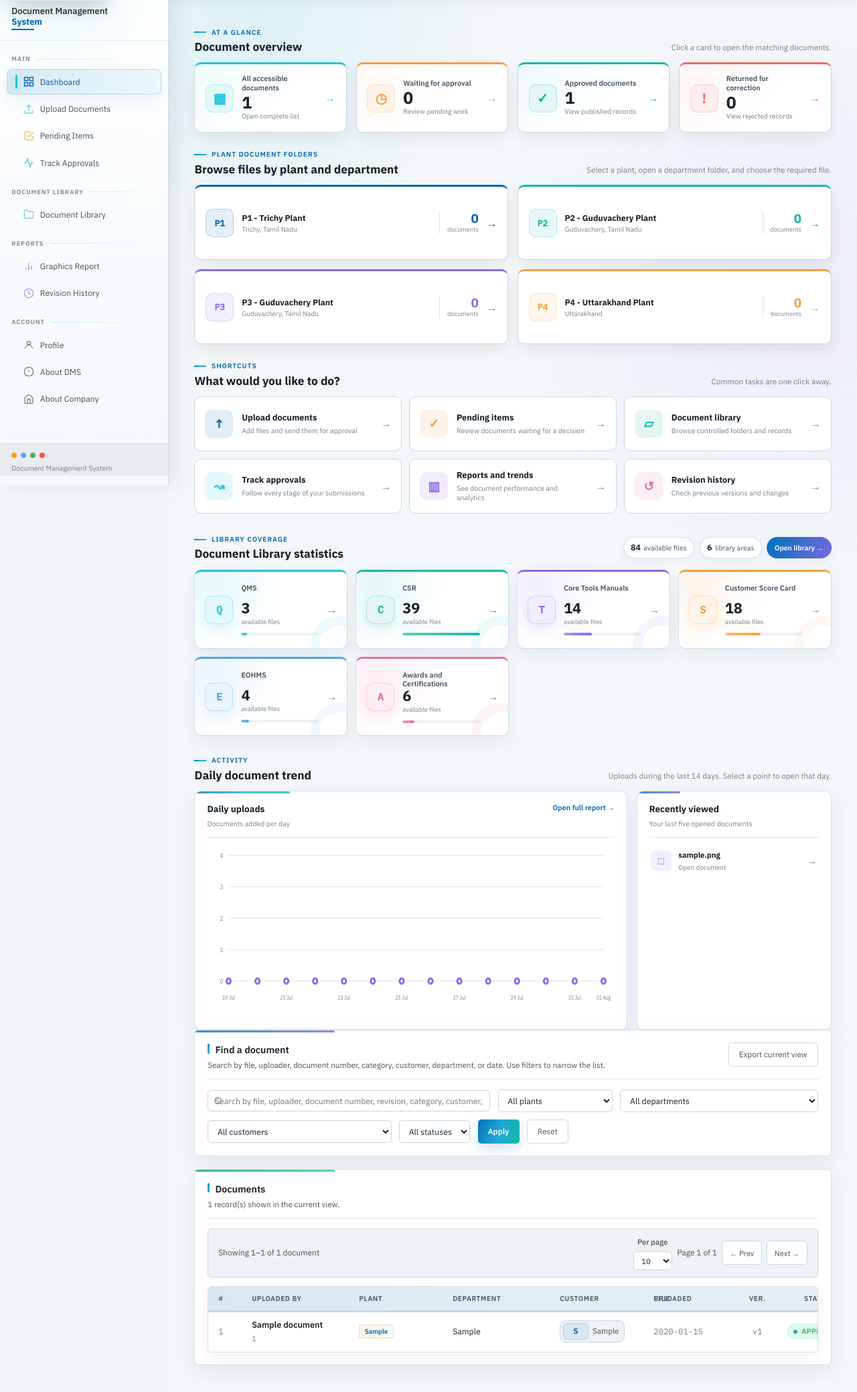
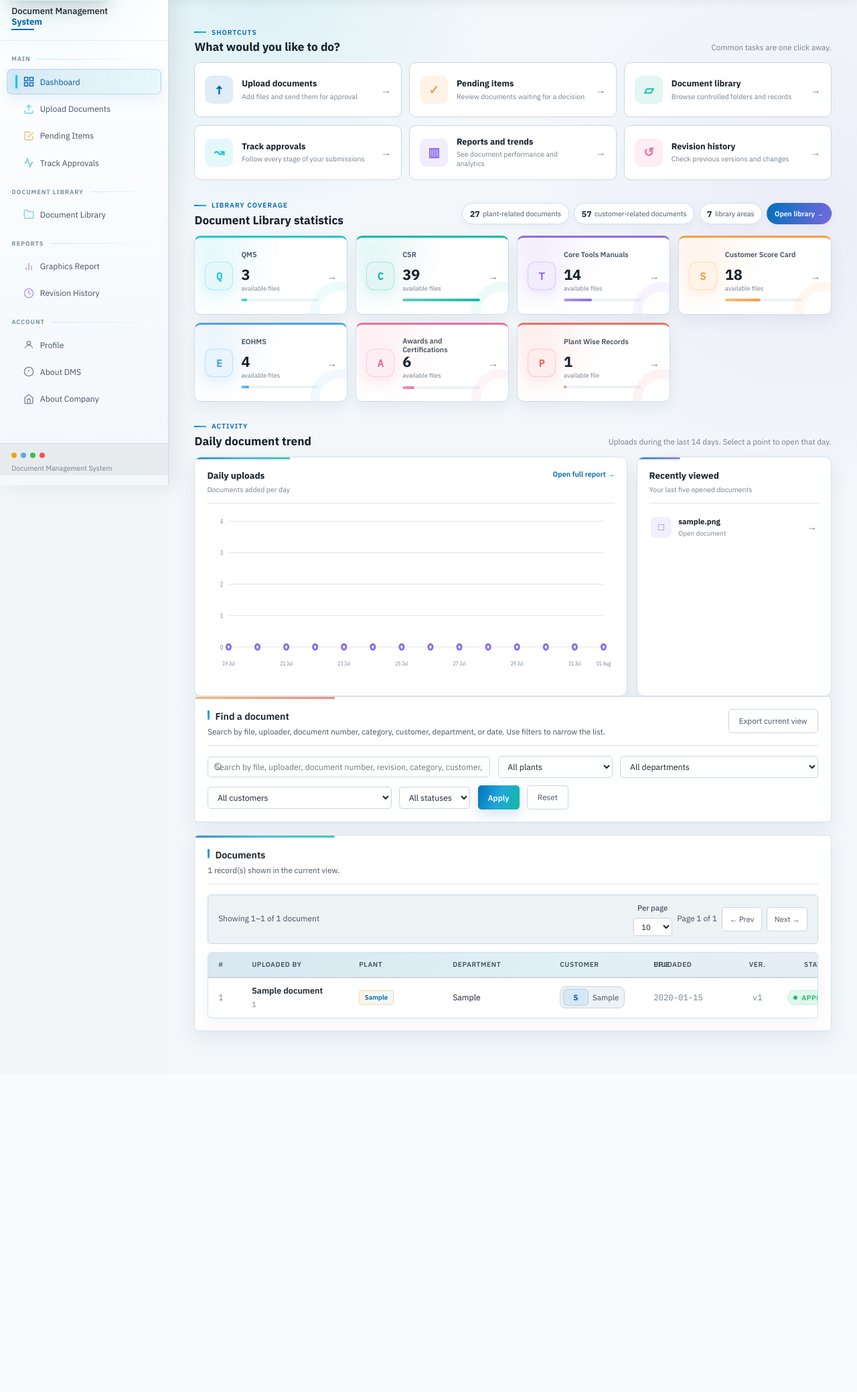
Before and after one commit to deepukishore/DMS-portal, a Flask app: page /dashboard in a window 1280 px wide. Shown: the part 75-2154 px from the top of the page at 67% size. After the commit the page ends 1629 px from the top, so only its background shows below. Run offline with Flask 3, Linux system fonts and the light colour scheme; the visitor is signed in with stand-in values (Sample User, id 1); data comes from the database, SQL or seed files in the repository; tables that the repository leaves empty hold one stand-in row (values such as "Sample post").

Commit message:
fix: dashboard

```diff
--- a/data/document_library_data.py
+++ b/data/document_library_data.py
@@ -9,6 +9,7 @@ LIBRARY_CATEGORIES = [
     {"key": "customer_score_card", "label": "Customer Score Card", "icon": "S"},
     {"key": "eohms", "label": "EOHMS", "icon": "E"},
     {"key": "awards_certifications", "label": "Awards and Certifications", "icon": "A"},
+    {"key": "plant_wise_records", "label": "Plant Wise Records", "icon": "P"},
 ]
 
 
@@ -24,8 +25,8 @@ CATEGORY_ALIASES = {
     "certification": {"key": "awards_certifications", "primary": "certifications"},
     # Keep old bookmarks working while presenting IATF Audit inside QMS.
     "audit_nc": {"key": "qms", "secondary": "iatf_audit"},
-    # The legacy Master Records library view is replaced by dashboard plant folders.
-    "master_records": {"key": "qms"},
+    # Keep old Master Records bookmarks working with the renamed library folder.
+    "master_records": {"key": "plant_wise_records"},
 }
 
 
@@ -367,14 +368,8 @@ LIBRARY_DATA = {
             },
         },
     },
-    "master_records": {
-        "description": "Master records organized by plant and department with L2 first approval and L1 final approval.",
+    "plant_wise_records": {
+        "description": "Approved records organized by plant and department.",
         "plants": MASTER_RECORD_PLANTS,
-        "approval_flow": [
-            "L2 Assistant Manager/Manager reviews and accepts the file.",
-            "The L2 first approver selects recipients or department heads for notification.",
-            "L1 HOD reviews the file and approves or rejects the final request.",
-            "Mail notification is sent to the selected people for new and revised documents.",
-        ],
     },
 }
--- a/routes/dashboard_routes.py
+++ b/routes/dashboard_routes.py
@@ -48,6 +48,15 @@ def _count_by(records, field):
             key=lambda item: (-item[1], item[0].lower()),
         )
     ]
+
+
+def _count_approved_by(records, field):
+    """Count only approved documents for dashboard navigation summaries."""
+    approved_records = [
+        record for record in records
+        if (record.get("approval_status") or "") == "Approved"
+    ]
+    return _count_by(approved_records, field)
 
 
 def _daily_upload_trend(records, days=14):
@@ -153,7 +162,7 @@ def index():
     page_records = records[(page - 1) * page_size: page * page_size] if total_records else []
 
     dashboard_overview = _record_status_counts(overview_records)
-    plant_counts = _count_by(overview_records, "plant")
+    plant_counts = _count_approved_by(overview_records, "plant")
     department_counts = _count_by(overview_records, "department")
     plant_count_map = {item["label"]: item["count"] for item in plant_counts}
     daily_trend = _daily_upload_trend(overview_records)
@@ -162,6 +171,14 @@ def index():
         access_department=visible_department,
     )
     library_total = sum(item["count"] for item in library_stats)
+    plant_library_total = sum(
+        item["count"] for item in library_stats
+        if item["key"] in {"qms", "core_tools_manuals", "eohms", "awards_certifications"}
+    )
+    customer_library_total = sum(
+        item["count"] for item in library_stats
+        if item["key"] in {"csr", "customer_score_card"}
+    )
 
     # Pop the one-time welcome flag set on login
     show_welcome = session.pop('show_welcome', False)
@@ -198,6 +215,8 @@ def index():
         daily_trend=daily_trend,
         library_stats=library_stats,
         library_total=library_total,
+        plant_library_total=plant_library_total,
+        customer_library_total=customer_library_total,
         recently_viewed=recently_viewed,
         bookmarks=bookmarks,
         show_welcome=show_welcome,
--- a/services/document_library_service.py
+++ b/services/document_library_service.py
@@ -246,7 +246,7 @@ class DocumentLibraryService:
         statistics = []
         for category in DocumentLibraryService.get_categories():
             category_key = category["key"]
-            if category_key == "master_records":
+            if category_key == "plant_wise_records":
                 from services.plant_asset_service import PlantAssetService
 
                 file_count = PlantAssetService.get_available_file_count(
@@ -336,8 +336,7 @@ class DocumentLibraryService:
             }
             data["description"] = "Browse quality management documents by category."
 
-        if category_key == "master_records":
-            data["description"] = "Master records organized by plant and department."
-            data.pop("approval_flow", None)
+        if category_key == "plant_wise_records":
+            data["description"] = "Approved records organized by plant and department."
 
         return data
--- a/static/js/document_library.js
+++ b/static/js/document_library.js
@@ -680,7 +680,7 @@ function renderMasterRecords() {
   if (!selectedPlant) {
     const el = setRoot();
     el.appendChild(createStepBar(['Select Plant', 'Select Department', 'Browse Files'], 0));
-    const panel = createHeader('Master Records', CATEGORY_DATA.description || '');
+    const panel = createHeader('Plant Wise Records', CATEGORY_DATA.description || '');
 
     panel.appendChild(createPlantGrid(plants, plant => {
       selectedPlant = plant;
@@ -755,7 +755,7 @@ async function renderFilesForMasterRecords() {
   el.appendChild(createStepBar(['Select Plant', 'Select Department', 'Browse Files'], 2));
   const panel = createHeader(
     `${selectedPlant} / ${selectedDept}`,
-    'Master record files for the selected plant and department.',
+    'Approved records for the selected plant and department.',
     '← Change department',
     () => {
       selectedDept = '';
@@ -802,7 +802,7 @@ function render() {
     return;
   }
 
-  if (CATEGORY_KEY === 'master_records') {
+  if (CATEGORY_KEY === 'plant_wise_records') {
     renderMasterRecords();
     return;
   }
--- a/templates/dashboard.html
+++ b/templates/dashboard.html
@@ -10,85 +10,6 @@
 {% endblock %}
 
 {% block content %}
-<section aria-labelledby="overview-heading">
-  <div class="dashboard-section-heading">
-    <div>
-      <p class="eyebrow">At a glance</p>
-      <h2 id="overview-heading">Document overview</h2>
-    </div>
-    <p>Click a card to open the matching documents.</p>
-  </div>
-  <div class="dashboard-metrics-grid">
-    <a class="dashboard-metric dashboard-metric-total" href="{{ url_for('dashboard.index', _anchor='documents') }}">
-      <span class="dashboard-metric-icon" aria-hidden="true">▦</span>
-      <span><small>All accessible documents</small><strong>{{ dashboard_overview.total }}</strong><em>Open complete list</em></span>
-      <b aria-hidden="true">→</b>
-    </a>
-    <a class="dashboard-metric dashboard-metric-pending" href="{{ url_for('dashboard.index', status='Pending', _anchor='documents') }}">
-      <span class="dashboard-metric-icon" aria-hidden="true">◷</span>
-      <span><small>Waiting for approval</small><strong>{{ dashboard_overview.pending }}</strong><em>Review pending work</em></span>
-      <b aria-hidden="true">→</b>
-    </a>
-    <a class="dashboard-metric dashboard-metric-approved" href="{{ url_for('dashboard.index', status='Approved', _anchor='documents') }}">
-      <span class="dashboard-metric-icon" aria-hidden="true">✓</span>
-      <span><small>Approved documents</small><strong>{{ dashboard_overview.approved }}</strong><em>View published records</em></span>
-      <b aria-hidden="true">→</b>
-    </a>
-    <a class="dashboard-metric dashboard-metric-rejected" href="{{ url_for('dashboard.index', status='Rejected', _anchor='documents') }}">
-      <span class="dashboard-metric-icon" aria-hidden="true">!</span>
-      <span><small>Returned for correction</small><strong>{{ dashboard_overview.rejected }}</strong><em>View rejected records</em></span>
-      <b aria-hidden="true">→</b>
-    </a>
-  </div>
-</section>
-
-<section aria-labelledby="plant-folders-heading" class="dashboard-plant-section">
-  <div class="dashboard-section-heading">
-    <div>
-      <p class="eyebrow">Plant document folders</p>
-      <h2 id="plant-folders-heading">Browse files by plant and department</h2>
-    </div>
-    <p>Select a plant, open a department folder, and choose the required file.</p>
-  </div>
-
-  <div class="dashboard-plant-browser"
-       id="dashboard-plant-browser"
-       data-department-url="{{ url_for('plant_assets.get_departments') }}"
-       data-file-url="{{ url_for('plant_assets.get_files') }}"
-       data-view-url="{{ url_for('plant_assets.view_file') }}">
-    <div class="dashboard-plant-buttons" id="dashboard-plant-buttons">
-      {% for plant_item in plants %}
-        <button type="button" class="dashboard-plant-button" data-plant="{{ plant_item.label }}">
-          <span class="dashboard-plant-code">{{ plant_item.id }}</span>
-          <span class="dashboard-plant-copy">
-            <strong>{{ plant_item.label }}</strong>
-            <small>{{ plant_item.location }}</small>
-          </span>
-          <span class="dashboard-plant-total">
-            <strong>{{ plant_count_map.get(plant_item.label, 0) }}</strong>
-            <small>documents</small>
-          </span>
-          <span class="dashboard-plant-arrow" aria-hidden="true">&rarr;</span>
-        </button>
-      {% endfor %}
-    </div>
-
-    <div class="dashboard-folder-panel" id="dashboard-folder-panel" hidden>
-      <div class="dashboard-folder-toolbar">
-        <button type="button" class="dashboard-folder-back" id="dashboard-folder-back">&larr; All plants</button>
-        <div>
-          <p class="dashboard-folder-kicker" id="dashboard-folder-kicker">Departments</p>
-          <h3 id="dashboard-folder-title">Select a department</h3>
-          <p id="dashboard-folder-description">Open a department folder to see its approved documents.</p>
-        </div>
-      </div>
-      <div class="dashboard-department-folders" id="dashboard-department-folders"></div>
-      <div class="dashboard-plant-files" id="dashboard-plant-files" hidden></div>
-      <p class="dashboard-folder-status" id="dashboard-folder-status" role="status" aria-live="polite"></p>
-    </div>
-  </div>
-</section>
-
 <section aria-labelledby="quick-actions-heading">
   <div class="dashboard-section-heading">
     <div>
@@ -141,7 +62,8 @@
       <h2 id="library-stats-heading">Document Library statistics</h2>
     </div>
     <div class="dashboard-library-totals" aria-label="Document Library totals">
-      <span><strong>{{ library_total }}</strong> available files</span>
+      <span><strong>{{ plant_library_total }}</strong> plant-related documents</span>
+      <span><strong>{{ customer_library_total }}</strong> customer-related documents</span>
       <span><strong>{{ library_stats | length }}</strong> library areas</span>
       <a href="{{ url_for('document_library.index') }}">Open library →</a>
     </div>
@@ -151,7 +73,7 @@
     {% for item in library_stats %}
       <a href="{{ url_for('document_library.index', category_key=item.key) }}"
          class="dashboard-library-stat"
-         aria-label="Open {{ item.label }}, {{ item.count }} available files">
+         aria-label="Open {{ item.label }}, {{ item.count }} approved files">
         <span class="dashboard-library-stat-icon" aria-hidden="true">{{ item.icon }}</span>
         <span class="dashboard-library-stat-copy">
           <small>{{ item.label }}</small>
--- a/templates/document_library.html
+++ b/templates/document_library.html
@@ -42,5 +42,5 @@ const VIEW_URL = "{{ url_for('document_library.view_file') }}";
 const MASTER_DEPT_URL = "{{ url_for('document_library.master_record_departments') }}";
 const MASTER_FILE_URL = "{{ url_for('document_library.master_record_files') }}";
 </script>
-<script src="{{ url_for('static', filename='js/document_library.js', v='20260801-2') }}"></script>
+<script src="{{ url_for('static', filename='js/document_library.js', v='20260803-1') }}"></script>
 {% endblock %}
```
